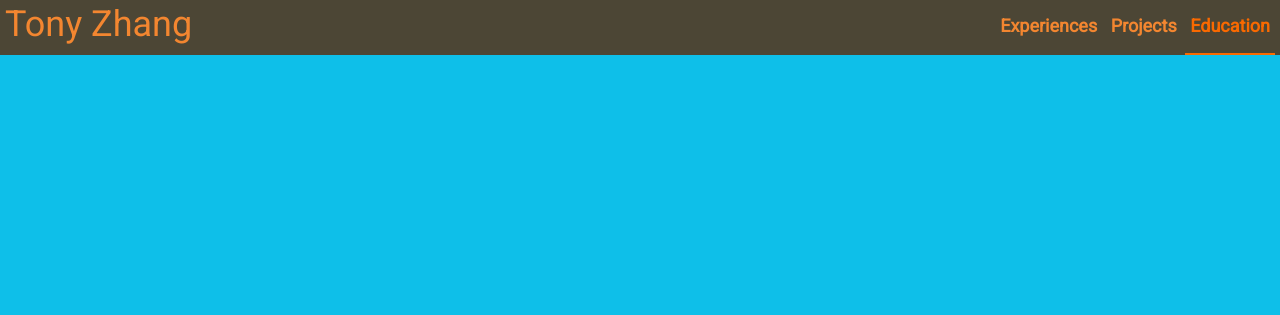
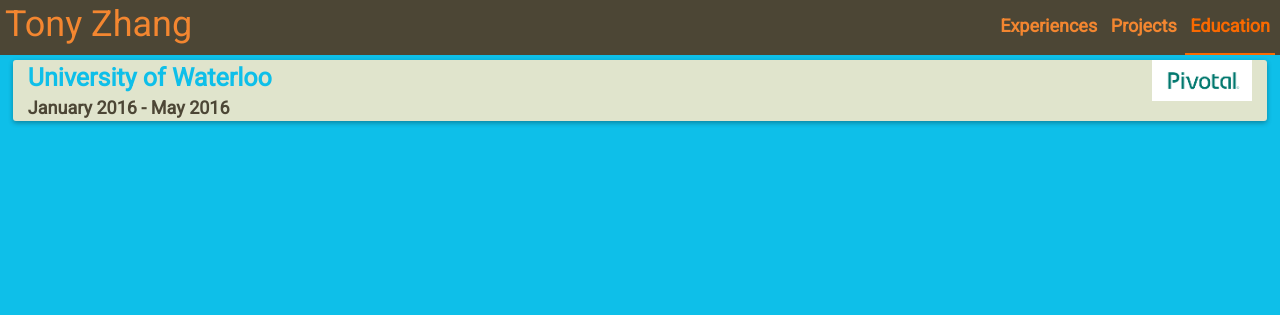
Before and after one commit to tzhang995/My-Personal-Website, a PHP site: page /education.php in a window 1280 px wide. Shown: the top 315 px of the page. Run offline with PHP 8.4, Linux system fonts and the light colour scheme; some libraries are stand-ins or nearby versions.

Commit message:
What is this css thing?

```diff
--- a/css/style.css
+++ b/css/style.css
@@ -82,8 +82,6 @@ div.myList > div.myListItem > div.row >div.myListLogo > img{
 	float:right;
 	width: 100px;
 	height: auto;
-	vertical-align: middle;
-	display: inline-block;
 }
 div.myList > div.myListItem > div.myListText{
 	float:left;
--- a/education.php
+++ b/education.php
@@ -10,9 +10,25 @@
 		<?php include("header.php");?>
 
 		<!--Body paragraph-->
-		<div id="inner" class="container">
-			<div class="body-paragraph">
-
+		<div id="inner">
+			<div class="myList">
+				<div class="myListItem container-fluid">
+					<div class="row">
+						<div class="myListText myListText col-sm-9 col-md-9 col-lg-9">
+							<div class="myListTitle">
+								University of Waterloo
+							</div>
+							<div class="myListTime">
+								January 2016 - May 2016
+							</div>
+							<div class="myListSummary">
+							</div>
+						</div>
+						<div class="myListLogo col-sm-3 col-md-3 col-lg-3">
+							<img src="img/Pivotal_TealOnWhite.png">
+						</div>
+					</div>
+				</div>
 			</div>
 		</div>
 
```
